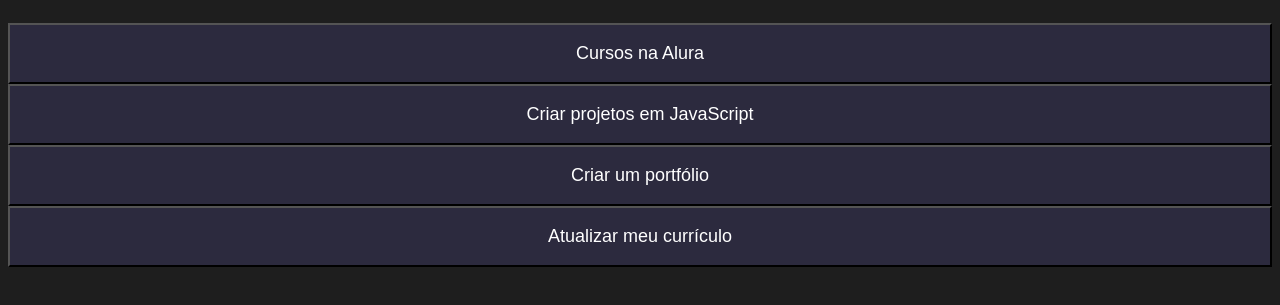
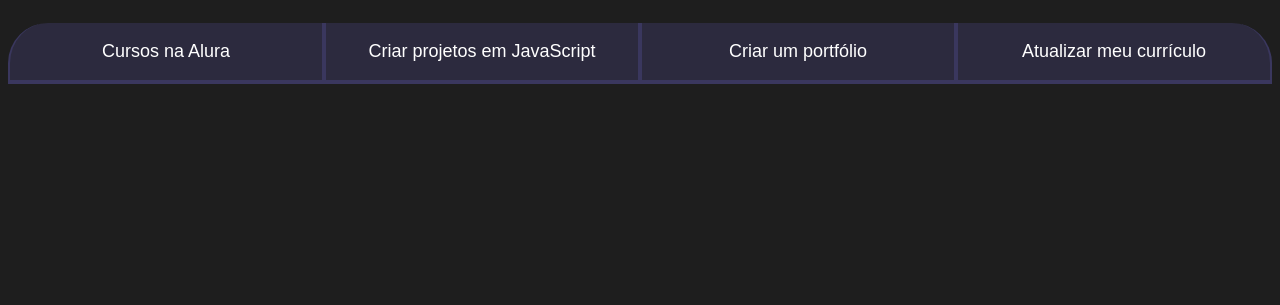
Before and after one commit to angelicaviganohehe/JAVA-script, a plain HTML site: page index.html in a window 1280 px wide. Shown: the part 75-380 px from the top of the page. Drawn offline with Linux system fonts and the light colour scheme; a web font is replaced by a local one.

Commit message:
Add files via upload

```diff
--- a/index.html
+++ b/index.html
@@ -11,8 +11,8 @@
 </head>
 <body>
     <section class="conteudo-principal"></section>
-<h2 class="titulo-principal">Meus Objetivos do ano<span>_</span></h2>
-<div class=”botoes”>
+<h2 class="titulo-principal">Meus Objetivos do ano<span>_<span></h2>
+<div class="botoes">
     <button class="botao">Cursos na Alura</button>
     <button class="botao">Criar projetos em JavaScript</button>
     <button class="botao">Criar um portfólio</button>
--- a/style.css
+++ b/style.css
@@ -25,6 +25,7 @@
             }
     .titulo-principal span {
         color: var(--verde); }
+
         .botao { font-family: «Crakra Petch», sans-serif;
             background-color: var(--botao-inativo);
             color: var(--branco); display: flex;
@@ -33,4 +34,18 @@
             font-size: 18px;
             align-items: center;
             width: 100%;
+            border-bottom: 4px solid var(--botao-ativo);
+            border-left: 2px solid var(--botao-ativo);
+            border-right: 2px solid var(--botao-ativo);
+            border-top: none;
             }
+
+            .botoes { display: block;
+            }
+            @media screen and (min-width: 768px) { .botoes { display: flex;
+            }
+            }
+            .botao:first-child { border-radius: 40px 0 0 0;
+            }
+            .botao:last-child { border-radius: 0 40px 0 0;
+            }
```
